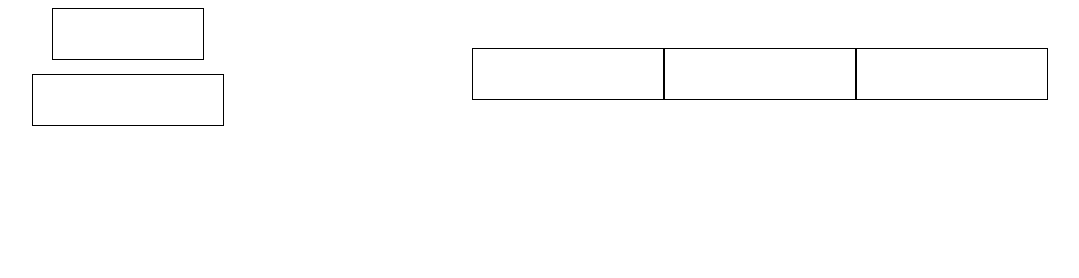
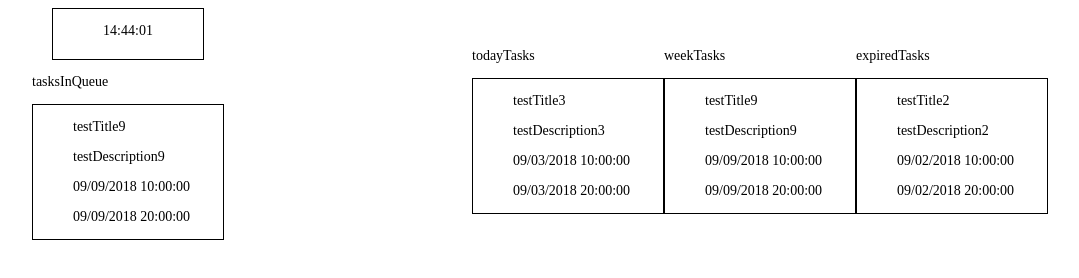
Before and after one commit to stryukovap/Tasker, a plain HTML site: page index.html in a window 1280 px wide. Shown: the whole page, without its empty margins (100-1179 px from the left). Drawn offline with Linux system fonts and the light colour scheme.

Commit message:
add cycle for add Tasks, add constructor Task

```diff
--- a/index.html
+++ b/index.html
@@ -40,12 +40,24 @@
     <div class="wrapper__all">
         <div class="wrapper__clock">
             <div id="clock"></div>
-            <ul id="tasksInQueue"></ul>
+            <div>
+                <p>tasksInQueue</p>
+                <ul id="tasksInQueue"></ul>
+            </div>
         </div>
         <div class="wrapper__tasks">
-            <ul id="todayTasks"></ul>
-            <ul id="weekTasks"></ul>
-            <ul id="expiredTasks"></ul>
+            <div>
+                <p>todayTasks</p>
+                <ul id="todayTasks"></ul>
+            </div>
+            <div>
+                <p>weekTasks</p>
+                <ul id="weekTasks"></ul>
+            </div>
+            <div>
+                <p>expiredTasks</p>
+                <ul id="expiredTasks"></ul>
+            </div>
         </div>
     </div>
 </body>
--- a/index.js
+++ b/index.js
@@ -1,38 +1,74 @@
-debugger;
+// debugger;
 import Task from '/task.js';
 import Clock from './clock.js';
 
 var arrTasks = [];
-var task1 = new Task ('testTitle', 'testDescripton', 'true', '09/01/2018','09/20/2018');
-console.log(task1);
+for (var i = 1; i < 10; i++) {
+	var title = 'testTitle' + i;
+	var description = 'testDescription' + i;
+	var start = `09/0${i}/2018 10:00:00`;
+	var end = `09/0${i}/2018 20:00:00`;
+	var urgent = true;
+	arrTasks[i-1] = new Task(title, description, urgent, start, end);
+}
+console.log(arrTasks);
+// var task1 = new Task('testTitle1',
+// 	'testDescription1',
+// 	'true',
+// 	'09/02/2018 10:00:00',
+// 	'09/02/2018 20:00:00');
+// arrTasks.push(task1);
+// var task2 = new Task('testTitle2',
+// 	'testDescription2',
+// 	'true',
+// 	'09/03/2018 10:00:00',
+// 	'09/03/2018 20:00:00');
+// arrTasks.push(task2);
+// var task3 = new Task('testTitle3',
+// 	'testDescription3',
+// 	'true',
+// 	'09/04/2018 10:00:00',
+// 	'09/04/2018 20:00:00');
+// arrTasks.push(task3);
+// var task4 = new Task('testTitle4',
+// 	'testDescription4',
+// 	'true',
+// 	'09/05/2018 10:00:00',
+// 	'09/05/2018 20:00:00');
+// arrTasks.push(task4);
 
-// var watch = new Clock('clock');
-// watch.startTimer();
+arrTasks.forEach(function (item) {
+	item.startTimer();
+	// console.log(item);
+})
 
-setInterval(function () {
-	insertStartedTaskForHtml(createArrayStartedTask(arrTasks));
-}, 1000);
+var watch = new Clock('clock');
+watch.startTimer();
 
-function insertStartedTaskForHtml(arr) {
-	var taskUl = document.getElementById('tasksInQueue');
-	var taskForHtml = "";
-	arr.forEach(function (item) {
-		taskForHtml += item;
-	});
-	taskUl.innerHTML = taskForHtml;
-}
+// setInterval(function () {
+// 	insertStartedTaskForHtml(createArrayStartedTask(arrTasks));
+// }, 1000);
 
-function createArrayStartedTask(arr) {
-	var arrTasksStarted = [];
-	arr.forEach(function (item) {
-		if (item.checkDateAndTimeTask()) {
-			arrTasksStarted.push(`<li>
-			<p>Task # ${item.title} Started</p>
-			<p>Description: ${item.description}</p>
-			<p>Task started: ${item.start}</p>
-			<p>Task ended: ${item.end}</p>
-			</li>`);
-		};
-	});
-	return arrTasksStarted;
-};
+// function insertStartedTaskForHtml(arr) {
+// 	var taskUl = document.getElementById('tasksInQueue');
+// 	var taskForHtml = "";
+// 	arr.forEach(function (item) {
+// 		taskForHtml += item;
+// 	});
+// 	taskUl.innerHTML = taskForHtml;
+// }
+
+// function createArrayStartedTask(arr) {
+// 	var arrTasksStarted = [];
+// 	arr.forEach(function (item) {
+// 		if (item.checkDateAndTimeTask()) {
+// 			arrTasksStarted.push(`<li>
+// 			<p>Task # ${item.title} Started</p>
+// 			<p>Description: ${item.description}</p>
+// 			<p>Task started: ${item.start}</p>
+// 			<p>Task ended: ${item.end}</p>
+// 			</li>`);
+// 		};
+// 	});
+// 	return arrTasksStarted;
+// };
--- a/task.js
+++ b/task.js
@@ -18,16 +18,64 @@ export default function Task(title, description, urgent, start, end) {
 	this.start = new Date(start);
 	this.end = new Date(end);
 	this.intervalId = null;
-	this.taskInQueue = this.checkTask();
-	this.todayTask = this.checkTask();
-	this.weekTask = this.checkTask();
-	this.expiredTask = this.checkTask();
+	this.taskInQueue = false;
+	this.todayTask = false;
+	this.weekTask = false;
+	this.expiredTask = false;
 };
-// Task.prototype.setEndDateTime = function (durabilityMinutes) {
-// 	var end = new Date();
-// 	end.setMilliseconds(durabilityMinutes * 60 * 1000);
-// 	return end;
-// };
+Task.prototype.update = function () {
+	this.checkTodayTask();
+	this.checkWeekTask();
+	this.checkTaskInQueue();
+	this.checkExpiredTask();
+}
+Task.prototype.startTimer = function () {
+	var self = this;
+	self.update();
+	self.timeoutId = setInterval(function () {
+		self.update();
+		self.insertForHtml();
+	}, 1000*5);
+}
+Task.prototype.insertForHtml = function () {
+	var tasksInQueueUl = document.getElementById('tasksInQueue');
+	var tasksTodayUl = document.getElementById('todayTasks');
+	var taskWeekUl = document.getElementById('weekTasks');
+	var taskExpiredUl = document.getElementById('expiredTasks');
+	var formatedDateTimeStart = this.formatDateTime(this.start);
+	var formatedDateTimeEnd = this.formatDateTime(this.end);
+	if (this.taskInQueue) {
+		var taskLi = `<p>${this.title}</p>
+		<p>${this.description}</p>
+		<p>${formatedDateTimeStart}</p>
+		<p>${formatedDateTimeEnd}</p>`;
+		tasksInQueueUl.innerHTML = taskLi;
+	}
+	if (this.todayTask) {
+		var taskLi = `<p>${this.title}</p>
+		<p>${this.description}</p>
+		<p>${formatedDateTimeStart}</p>
+		<p>${formatedDateTimeEnd}</p>`;
+		tasksTodayUl.innerHTML = taskLi;
+	}
+	if (this.weekTask) {
+		var taskLi = `<p>${this.title}</p>
+		<p>${this.description}</p>
+		<p>${formatedDateTimeStart}</p>
+		<p>${formatedDateTimeEnd}</p>`;
+		taskWeekUl.innerHTML = taskLi;
+	}
+	if (this.expiredTask) {
+		var taskLi = `<p>${this.title}</p>
+		<p>${this.description}</p>
+		<p>${formatedDateTimeStart}</p>
+		<p>${formatedDateTimeEnd}</p>`;
+		taskExpiredUl.innerHTML = taskLi;
+	}
+}
+Task.prototype.stopTimer = function () {
+	clearInterval(this.timeoutId);
+}
 Task.prototype.formatDateTime = function (date) {
 	var now = date ? date : new Date();
 	var hours = correctFirstZero(now.getHours());
@@ -38,27 +86,38 @@ Task.prototype.formatDateTime = function (date) {
 	var day = correctFirstZero(now.getDate());
 	return `${month}/${day}/${year} ${hours}:${minutes}:${seconds}`;
 }
-Task.prototype.checkTask = function () {
+Task.prototype.checkTodayTask = function () {
 	var now = new Date();
-	// console.log(now);
-	var year = now.getFullYear();
-	var month = correctFirstZero(correctMonth(now.getMonth()));
-	var day = correctFirstZero(now.getDate());
-	now = `${month}/${day}/${year}`;
-	// console.log(now);
-	now = new Date(now);
-	// console.log(now);
-	var dateStart = new Date(this.start);
-	console.log(dateStart);
-	var dateStartweek = new Date();
-	dateStartweek.setMilliseconds(1000 * 60 * 60 * 24 * 7);
-	console.log(dateStartweek);
-	var dateEnd = new Date(this.end);
-	// console.log(dateEnd);
-	this.taskInQueue = (dateStart < now && dateStart != now) ? true : false;
-	this.todayTask = (dateStart == now) ? true : false;
-	this.weekTask = (dateStart <= dateStartweek && dateStart >= now) ? true : false;
-	this.expiredTask = (dateStart < now && dateEnd < now) ? true : false;
+	var diff = new Date(now - this.start);
+	var days = (+diff / (1000 * 60 * 60 * 24));
+	console.log(days);
+	this.todayTask = (days < 1) && (days > 0) ? true : false;
+	console.log("this.todayTask " + this.todayTask);
+}
+Task.prototype.checkWeekTask = function () {
+	var now = new Date();
+	now.setMilliseconds(1000 * 60 * 60 * 24 * 7);
+	var diff = new Date(now - this.start);
+	var days = (+diff / (1000 * 60 * 60 * 24));
+	console.log(days);
+	this.weekTask = (days < 7) && (days > 0) ? true : false;
+	console.log("this.weekTask " + this.weekTask);
+}
+Task.prototype.checkTaskInQueue = function () {
+	var now = new Date();
+	var diff = new Date(this.end - now);
+	var days = (+diff / (1000 * 60 * 60 * 24));
+	console.log(days);
+	this.taskInQueue = (days > 0) ? true : false;
+	console.log("this.taskInQueue " + this.taskInQueue);
+}
+Task.prototype.checkExpiredTask = function () {
+	var now = new Date();
+	var diff = new Date(this.end - now);
+	var days = (+diff / (1000 * 60 * 60 * 24));
+	console.log(days);
+	this.expiredTask = (days < 0) ? true : false;
+	console.log("this.expiredTask " + this.expiredTask);
 }
 
 function correctMonth(item) {
```
